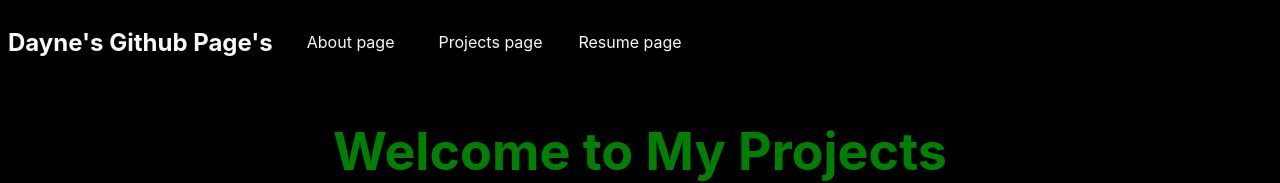
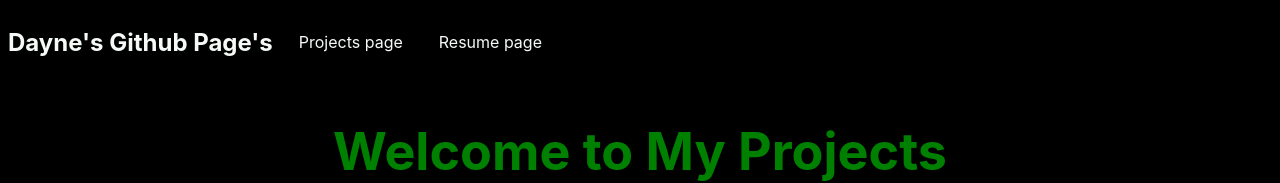
Before and after one commit to Bunji75/githubpage, a React (Create React App) app: page / in a window 1280 px wide. Shown: the top 183 px of the page. Built offline with nearby package versions, Linux system fonts and the light colour scheme.

Commit message:
Removed About page

```diff
--- a/src/App.js
+++ b/src/App.js
@@ -9,7 +9,6 @@ function App() {
     <HashRouter>
       <Routes>
         <Route path="/" element={<Projects />} />
-        <Route path="/about" element={<About />} />
         <Route path="/resume" element={<Resume />} />
       </Routes>
     </HashRouter>
--- a/src/components/Navigation.js
+++ b/src/components/Navigation.js
@@ -9,9 +9,6 @@ function Navigation() {
 
           <li className="NavTitle">
             <h1>Dayne's Github Page's</h1>
-          </li>
-          <li className="NavItem">
-            <a href="/githubpage/#/About" className="NavItem">About page</a>
           </li>
           <li className="NavItem">
             <a href="/githubpage/#/">Projects page</a>
```
